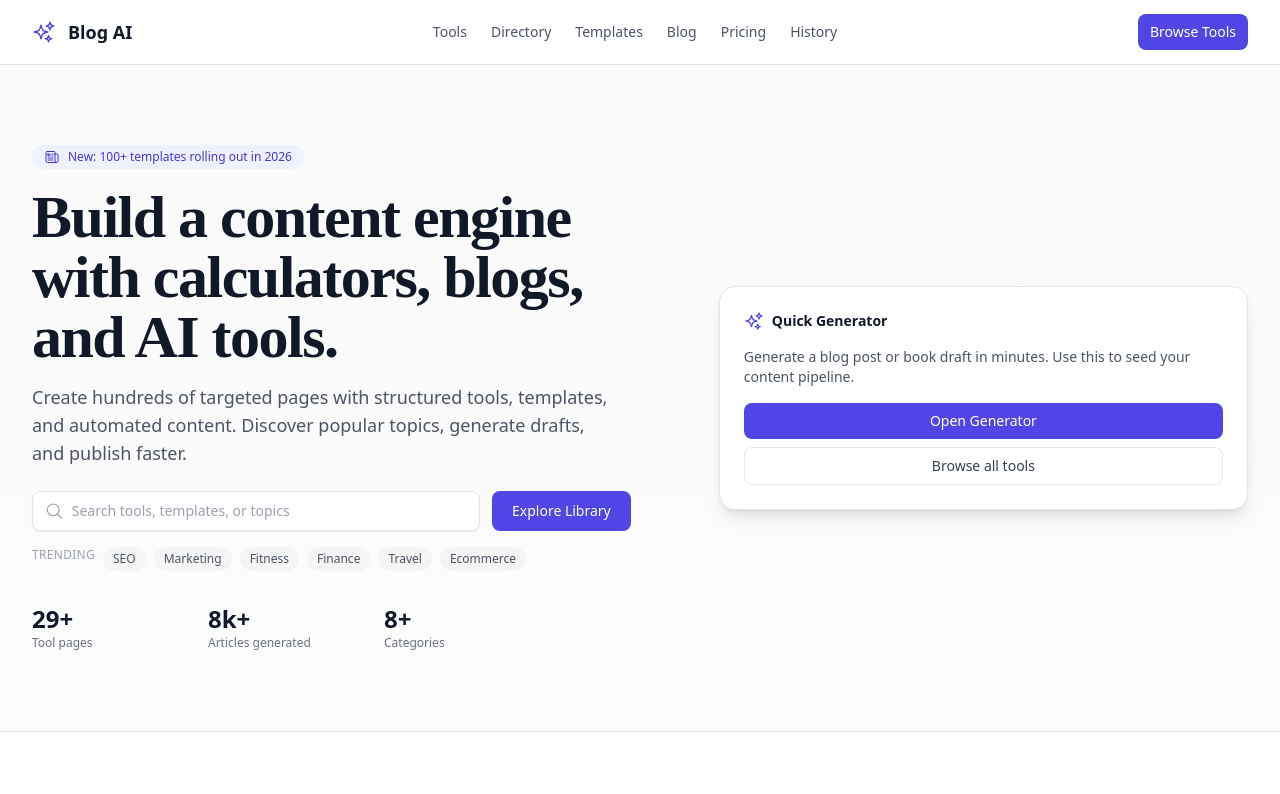
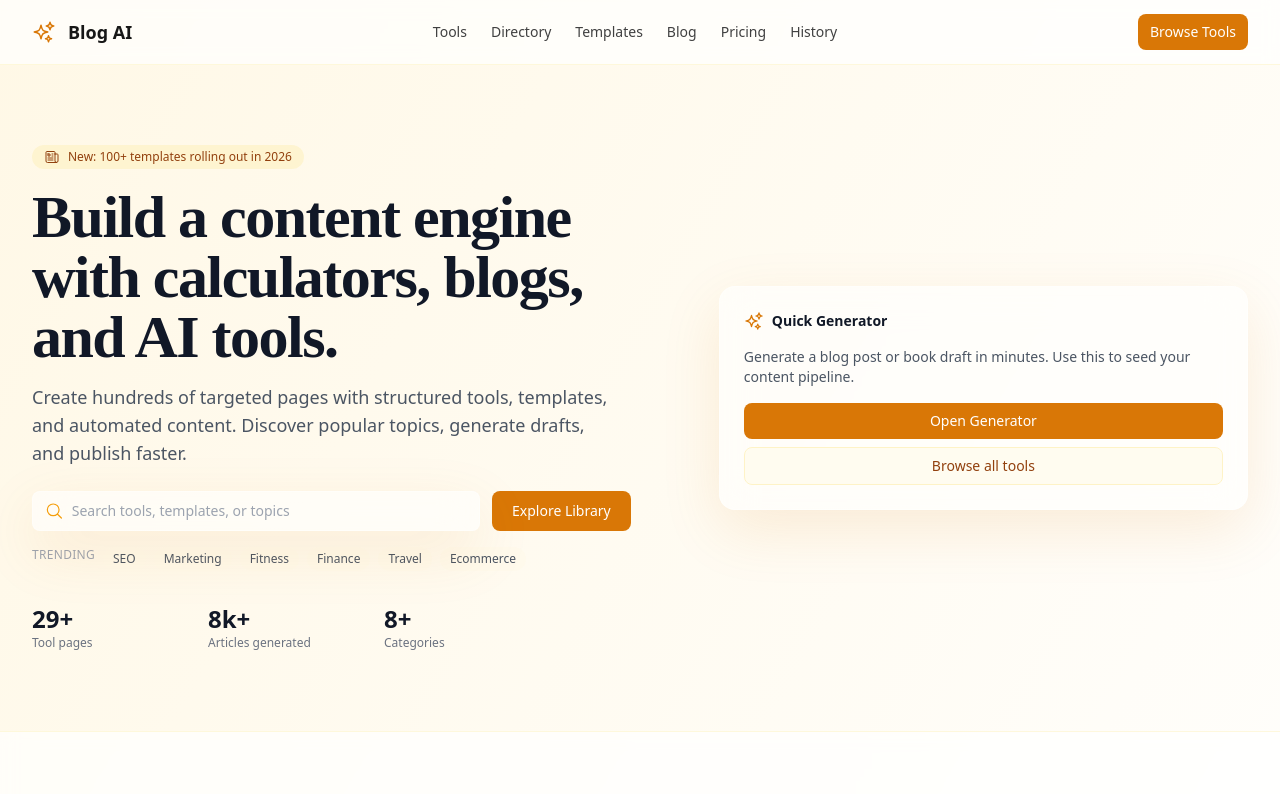
Before and after one commit to gr8monk3ys/blog-AI, a Next.js app: page / in a window 1280 px wide. Shown: the top 794 px of the page. Built offline with nearby package versions, Linux system fonts and the light colour scheme; no server answers.

Commit message:
feat(ui): yellow glass theme

```diff
--- a/app/globals.css
+++ b/app/globals.css
@@ -3,20 +3,31 @@
 @tailwind utilities;
 
 :root {
-  --foreground-rgb: 0, 0, 0;
-  --background-start-rgb: 245, 245, 242;
+  --foreground-rgb: 23, 23, 23;
+  --background-start-rgb: 255, 248, 230;
   --background-end-rgb: 255, 255, 255;
   --surface-rgb: 255, 255, 255;
-  --muted-rgb: 113, 113, 122;
-  --accent-rgb: 67, 56, 202;
+  --muted-rgb: 110, 98, 77;
+  --accent-rgb: 217, 119, 6;
+  --glass-bg: 255, 255, 255, 0.55;
+  --glass-border: 255, 255, 255, 0.35;
+  --glass-shadow: 0 20px 60px rgba(217, 119, 6, 0.12);
 }
 
 body {
   color: rgb(var(--foreground-rgb));
-  background: rgb(var(--background-end-rgb));
+  background: linear-gradient(120deg, rgb(var(--background-start-rgb)) 0%, rgb(var(--background-end-rgb)) 70%);
   font-family: "SF Pro Text", "Inter", system-ui, -apple-system, sans-serif;
 }
 
 .font-serif {
   font-family: "Source Serif 4", "Iowan Old Style", "Times New Roman", serif;
 }
+
+.glass-card {
+  background: rgba(var(--glass-bg));
+  border: 1px solid rgba(var(--glass-border));
+  box-shadow: var(--glass-shadow);
+  backdrop-filter: blur(18px);
+  -webkit-backdrop-filter: blur(18px);
+}
--- a/app/page.tsx
+++ b/app/page.tsx
@@ -231,28 +231,28 @@ export default function Home() {
   const categoryCount = toolCategories.length
 
   return (
-    <main className="min-h-screen bg-gradient-to-b from-neutral-50 via-white to-neutral-100">
+    <main className="min-h-screen">
       {/* Top Nav */}
-      <header className="sticky top-0 z-20 bg-white/90 backdrop-blur border-b border-neutral-200">
+      <header className="sticky top-0 z-20 bg-white/70 backdrop-blur border-b border-amber-100/60">
         <div className="max-w-7xl mx-auto px-4 sm:px-6 lg:px-8">
           <div className="flex h-16 items-center justify-between">
             <div className="flex items-center gap-3">
-              <SparklesIcon className="w-6 h-6 text-indigo-600" />
-              <span className="text-lg font-semibold text-gray-900">Blog AI</span>
+              <SparklesIcon className="w-6 h-6 text-amber-600" />
+              <span className="text-lg font-semibold text-neutral-900">Blog AI</span>
             </div>
-            <nav className="hidden md:flex items-center gap-6 text-sm text-gray-600">
-              <Link href="/tools" className="hover:text-indigo-600 transition-colors">Tools</Link>
-              <Link href="/tool-directory" className="hover:text-indigo-600 transition-colors">Directory</Link>
-              <Link href="/templates" className="hover:text-indigo-600 transition-colors">Templates</Link>
-              <Link href="/blog" className="hover:text-indigo-600 transition-colors">Blog</Link>
-              <Link href="/pricing" className="hover:text-indigo-600 transition-colors">Pricing</Link>
-              <Link href="/history" className="hover:text-indigo-600 transition-colors">History</Link>
+            <nav className="hidden md:flex items-center gap-6 text-sm text-neutral-700">
+              <Link href="/tools" className="hover:text-amber-700 transition-colors">Tools</Link>
+              <Link href="/tool-directory" className="hover:text-amber-700 transition-colors">Directory</Link>
+              <Link href="/templates" className="hover:text-amber-700 transition-colors">Templates</Link>
+              <Link href="/blog" className="hover:text-amber-700 transition-colors">Blog</Link>
+              <Link href="/pricing" className="hover:text-amber-700 transition-colors">Pricing</Link>
+              <Link href="/history" className="hover:text-amber-700 transition-colors">History</Link>
             </nav>
             <div className="flex items-center gap-3">
               <UsageIndicator compact />
               <Link
                 href="/tools"
-                className="hidden sm:inline-flex items-center px-3 py-2 text-sm font-medium text-white bg-indigo-600 hover:bg-indigo-700 rounded-lg transition-colors"
+                className="hidden sm:inline-flex items-center px-3 py-2 text-sm font-medium text-white bg-amber-600 hover:bg-amber-700 rounded-lg transition-colors"
               >
                 Browse Tools
               </Link>
@@ -266,7 +266,7 @@ export default function Home() {
         <div className="max-w-7xl mx-auto px-4 sm:px-6 lg:px-8 py-14 sm:py-20">
           <div className="grid grid-cols-1 lg:grid-cols-[1.1fr,0.9fr] gap-10 items-center">
             <div>
-              <div className="inline-flex items-center gap-2 px-3 py-1 rounded-full bg-indigo-50 text-indigo-700 text-xs font-medium">
+              <div className="inline-flex items-center gap-2 px-3 py-1 rounded-full bg-amber-100/70 text-amber-800 text-xs font-medium">
                 <NewspaperIcon className="w-4 h-4" />
                 New: 100+ templates rolling out in 2026
               </div>
@@ -279,17 +279,17 @@ export default function Home() {
               </p>
               <div className="mt-6">
                 <div className="flex flex-col sm:flex-row gap-3">
-                  <div className="flex items-center gap-2 w-full sm:max-w-md bg-white border border-neutral-200 rounded-lg px-3 py-2 shadow-sm">
-                    <MagnifyingGlassIcon className="w-5 h-5 text-neutral-400" />
+                  <div className="flex items-center gap-2 w-full sm:max-w-md glass-card rounded-lg px-3 py-2">
+                    <MagnifyingGlassIcon className="w-5 h-5 text-amber-500" />
                     <input
                       type="text"
                       placeholder="Search tools, templates, or topics"
-                      className="w-full text-sm focus:outline-none"
+                      className="w-full text-sm bg-transparent focus:outline-none"
                     />
                   </div>
                   <Link
                     href="/tools"
-                    className="inline-flex items-center justify-center px-5 py-2.5 text-sm font-medium text-white bg-indigo-600 hover:bg-indigo-700 rounded-lg transition-colors"
+                    className="inline-flex items-center justify-center px-5 py-2.5 text-sm font-medium text-white bg-amber-600 hover:bg-amber-700 rounded-lg transition-colors"
                   >
                     Explore Library
                   </Link>
@@ -300,7 +300,7 @@ export default function Home() {
                     <Link
                       key={tag}
                       href="/tools"
-                      className="px-2.5 py-1 rounded-full bg-neutral-100 hover:bg-indigo-50 hover:text-indigo-700 transition-colors"
+                      className="px-2.5 py-1 rounded-full bg-amber-50/80 hover:bg-amber-100 hover:text-amber-800 transition-colors"
                     >
                       {tag}
                     </Link>
@@ -327,9 +327,9 @@ export default function Home() {
                 </div>
             </div>
 
-            <div className="bg-white rounded-2xl shadow-lg border border-neutral-200 p-6">
+            <div className="glass-card rounded-2xl p-6">
               <div className="flex items-center gap-2 mb-4">
-                <SparklesIcon className="w-5 h-5 text-indigo-600" />
+                <SparklesIcon className="w-5 h-5 text-amber-600" />
                 <p className="text-sm font-semibold text-gray-900">Quick Generator</p>
               </div>
               <p className="text-sm text-gray-600 mb-4">
@@ -338,13 +338,13 @@ export default function Home() {
               <div className="flex flex-col gap-2">
                 <Link
                   href="#generator"
-                  className="inline-flex items-center justify-center px-4 py-2 text-sm font-medium text-white bg-indigo-600 hover:bg-indigo-700 rounded-lg transition-colors"
+                  className="inline-flex items-center justify-center px-4 py-2 text-sm font-medium text-white bg-amber-600 hover:bg-amber-700 rounded-lg transition-colors"
                 >
                   Open Generator
                 </Link>
                 <Link
                   href="/tools"
-                  className="inline-flex items-center justify-center px-4 py-2 text-sm font-medium text-gray-700 bg-white border border-gray-200 hover:bg-gray-50 rounded-lg transition-colors"
+                  className="inline-flex items-center justify-center px-4 py-2 text-sm font-medium text-amber-800 bg-amber-50/70 border border-amber-100 hover:bg-amber-100 rounded-lg transition-colors"
                 >
                   Browse all tools
                 </Link>
@@ -355,7 +355,7 @@ export default function Home() {
       </section>
 
       {/* Categories */}
-      <section className="bg-white border-y border-neutral-200">
+      <section className="bg-white/70 border-y border-amber-100/60 backdrop-blur">
         <div className="max-w-7xl mx-auto px-4 sm:px-6 lg:px-8 py-10 sm:py-14">
           <div className="flex items-center justify-between mb-6">
             <h2 className="text-2xl font-semibold text-gray-900 font-serif">Browse Categories</h2>
@@ -366,17 +366,17 @@ export default function Home() {
               <Link
                 key={category.name}
                 href={category.href}
-                className="group bg-neutral-50 hover:bg-white border border-neutral-200 rounded-xl p-4 transition-all hover:shadow-md"
+                className="group glass-card rounded-xl p-4 transition-all hover:shadow-lg"
               >
                 <div className="flex items-center gap-3">
-                  <div className="p-2 rounded-lg bg-indigo-50 text-indigo-700">
+                  <div className="p-2 rounded-lg bg-amber-100/70 text-amber-700">
                     <category.icon className="w-5 h-5" />
                   </div>
-                  <div className="text-sm font-medium text-gray-900 group-hover:text-indigo-700">
+                  <div className="text-sm font-medium text-gray-900 group-hover:text-amber-800">
                     {category.name}
                   </div>
                   {category.count !== undefined && (
-                    <div className="ml-auto text-xs text-gray-500">
+                    <div className="ml-auto text-xs text-amber-700">
                       {category.count}
                     </div>
                   )}
@@ -400,24 +400,24 @@ export default function Home() {
                 <Link
                   key={tool.title}
                   href={tool.href}
-                  className="flex items-center justify-between px-4 py-3 bg-white border border-neutral-200 rounded-lg hover:border-indigo-200 hover:shadow-sm transition-all"
+                  className="flex items-center justify-between px-4 py-3 glass-card rounded-lg hover:shadow-md transition-all"
                 >
                   <span className="text-sm text-gray-900">{tool.title}</span>
-                  <span className="text-xs text-indigo-600">Open</span>
+                  <span className="text-xs text-amber-700">Open</span>
                 </Link>
               ))}
             </div>
           </div>
-          <div className="bg-neutral-50 border border-neutral-200 rounded-2xl p-6">
+          <div className="glass-card rounded-2xl p-6">
             <div className="flex items-center gap-2 mb-4">
-              <NewspaperIcon className="w-5 h-5 text-indigo-600" />
+              <NewspaperIcon className="w-5 h-5 text-amber-600" />
               <h3 className="text-lg font-semibold text-gray-900">Latest from the Blog</h3>
             </div>
             <div className="space-y-4">
               {latestBlogs.map((post) => (
                 <Link key={post.title} href={post.href} className="block group">
                   <div className="text-xs text-gray-500">{post.date}</div>
-                  <div className="text-sm font-medium text-gray-900 group-hover:text-indigo-700">
+                  <div className="text-sm font-medium text-gray-900 group-hover:text-amber-800">
                     {post.title}
                   </div>
                   <div className="text-xs text-gray-600 mt-1">{post.excerpt}</div>
@@ -425,7 +425,7 @@ export default function Home() {
               ))}
             </div>
             <div className="mt-6">
-              <Link href="/blog" className="text-sm text-indigo-600 hover:text-indigo-700">
+              <Link href="/blog" className="text-sm text-amber-700 hover:text-amber-800">
                 View all posts
               </Link>
             </div>
@@ -434,7 +434,7 @@ export default function Home() {
       </section>
 
       {/* Generator */}
-      <section id="generator" className="bg-gradient-to-b from-white to-neutral-50 border-y border-neutral-200">
+      <section id="generator" className="bg-gradient-to-b from-white/90 to-amber-50/40 border-y border-amber-100/60">
         <div className="max-w-4xl mx-auto px-4 sm:px-6 lg:px-8 py-12">
           <div className="text-center mb-8">
             <h2 className="text-3xl font-semibold text-gray-900 font-serif">Generate Content Fast</h2>
@@ -442,17 +442,17 @@ export default function Home() {
               Use structured prompts and templates to produce consistent, SEO-ready drafts.
             </p>
           </div>
-          <div className="bg-white rounded-2xl shadow-sm border border-neutral-200 p-6">
+          <div className="glass-card rounded-2xl p-6">
             <Tab.Group>
-              <Tab.List className="flex space-x-1 rounded-xl bg-indigo-50 p-1 mb-6">
+              <Tab.List className="flex space-x-1 rounded-xl bg-amber-100/60 p-1 mb-6">
                 <Tab
                   className={({ selected }) =>
                     classNames(
                       'w-full rounded-lg py-3 text-sm font-medium leading-5 transition-all',
-                      'ring-white ring-opacity-60 ring-offset-2 ring-offset-indigo-400 focus:outline-none focus:ring-2',
+                      'ring-white ring-opacity-60 ring-offset-2 ring-offset-amber-300 focus:outline-none focus:ring-2',
                       selected
-                        ? 'bg-white shadow-sm text-indigo-700'
-                        : 'text-indigo-500 hover:bg-white/[0.12] hover:text-indigo-600'
+                        ? 'bg-white shadow-sm text-amber-800'
+                        : 'text-amber-700 hover:bg-white/[0.12] hover:text-amber-800'
                     )
                   }
                 >
@@ -462,10 +462,10 @@ export default function Home() {
                   className={({ selected }) =>
                     classNames(
                       'w-full rounded-lg py-3 text-sm font-medium leading-5 transition-all',
-                      'ring-white ring-opacity-60 ring-offset-2 ring-offset-indigo-400 focus:outline-none focus:ring-2',
+                      'ring-white ring-opacity-60 ring-offset-2 ring-offset-amber-300 focus:outline-none focus:ring-2',
                       selected
-                        ? 'bg-white shadow-sm text-indigo-700'
-                        : 'text-indigo-500 hover:bg-white/[0.12] hover:text-indigo-600'
+                        ? 'bg-white shadow-sm text-amber-800'
+                        : 'text-amber-700 hover:bg-white/[0.12] hover:text-amber-800'
                     )
                   }
                 >
@@ -492,11 +492,11 @@ export default function Home() {
           </div>
 
           {loading && (
-            <div className="mt-8 text-center bg-white rounded-xl shadow-sm p-10">
+            <div className="mt-8 text-center glass-card rounded-xl p-10">
               <div className="flex justify-center items-center space-x-2">
-                <div className="h-3 w-3 bg-indigo-400 rounded-full animate-bounce" style={{ animationDelay: '0ms' }}></div>
-                <div className="h-3 w-3 bg-indigo-500 rounded-full animate-bounce" style={{ animationDelay: '150ms' }}></div>
-                <div className="h-3 w-3 bg-indigo-600 rounded-full animate-bounce" style={{ animationDelay: '300ms' }}></div>
+                <div className="h-3 w-3 bg-amber-300 rounded-full animate-bounce" style={{ animationDelay: '0ms' }}></div>
+                <div className="h-3 w-3 bg-amber-400 rounded-full animate-bounce" style={{ animationDelay: '150ms' }}></div>
+                <div className="h-3 w-3 bg-amber-500 rounded-full animate-bounce" style={{ animationDelay: '300ms' }}></div>
               </div>
               <p className="mt-6 text-gray-600 font-medium">Generating your content...</p>
               <p className="text-xs text-gray-500 mt-2">This may take a few moments</p>
@@ -504,7 +504,7 @@ export default function Home() {
           )}
 
           {content && !loading && (
-            <div className="bg-white rounded-xl shadow-sm p-6 mt-8">
+            <div className="glass-card rounded-xl p-6 mt-8">
               <ContentViewer content={content} />
             </div>
           )}
@@ -526,15 +526,15 @@ export default function Home() {
               pages you publish around a topic, the more search visibility you earn.
             </p>
             <div className="mt-6 flex flex-wrap gap-3">
-              <Link href="/tools" className="px-4 py-2 text-sm font-medium text-white bg-indigo-600 hover:bg-indigo-700 rounded-lg">
+              <Link href="/tools" className="px-4 py-2 text-sm font-medium text-white bg-amber-600 hover:bg-amber-700 rounded-lg">
                 Explore all tools
               </Link>
-              <Link href="/templates" className="px-4 py-2 text-sm font-medium text-gray-700 bg-white border border-gray-200 hover:bg-gray-50 rounded-lg">
+              <Link href="/templates" className="px-4 py-2 text-sm font-medium text-amber-800 bg-amber-50/70 border border-amber-100 hover:bg-amber-100 rounded-lg">
                 View templates
               </Link>
             </div>
           </div>
-          <div className="bg-white border border-neutral-200 rounded-2xl p-6">
+          <div className="glass-card rounded-2xl p-6">
             <h3 className="text-lg font-semibold text-gray-900 mb-4">FAQs</h3>
             <div className="space-y-4">
               {faqs.map((faq) => (
```
